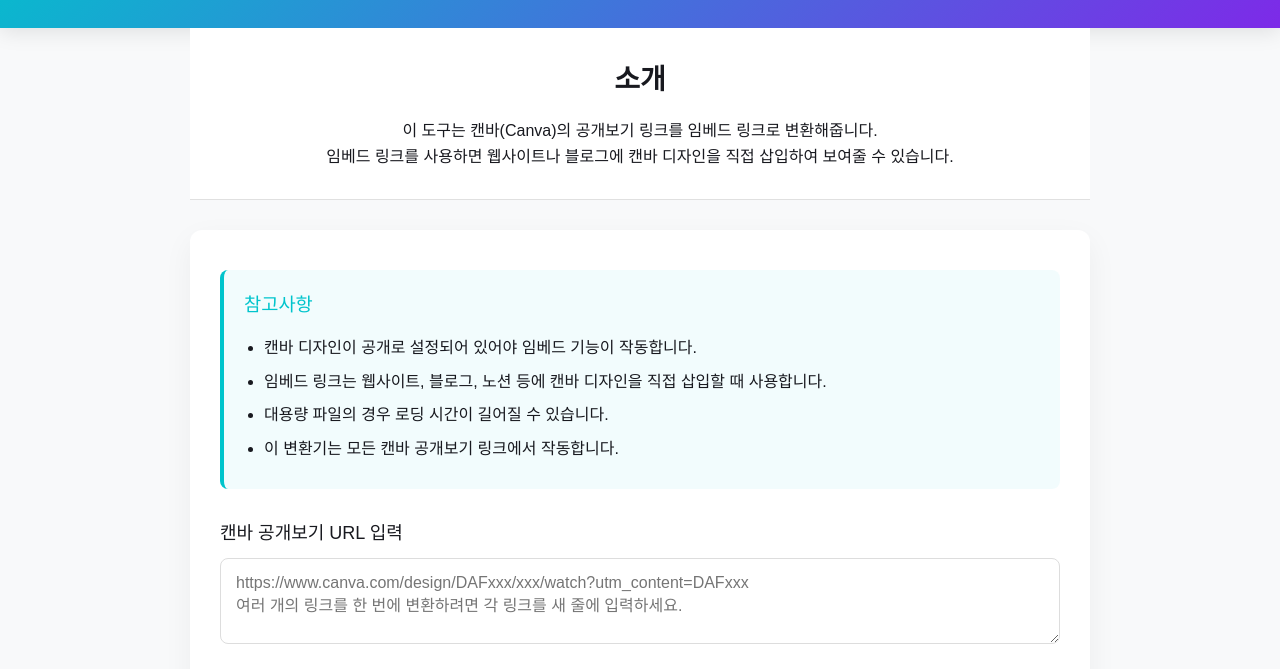
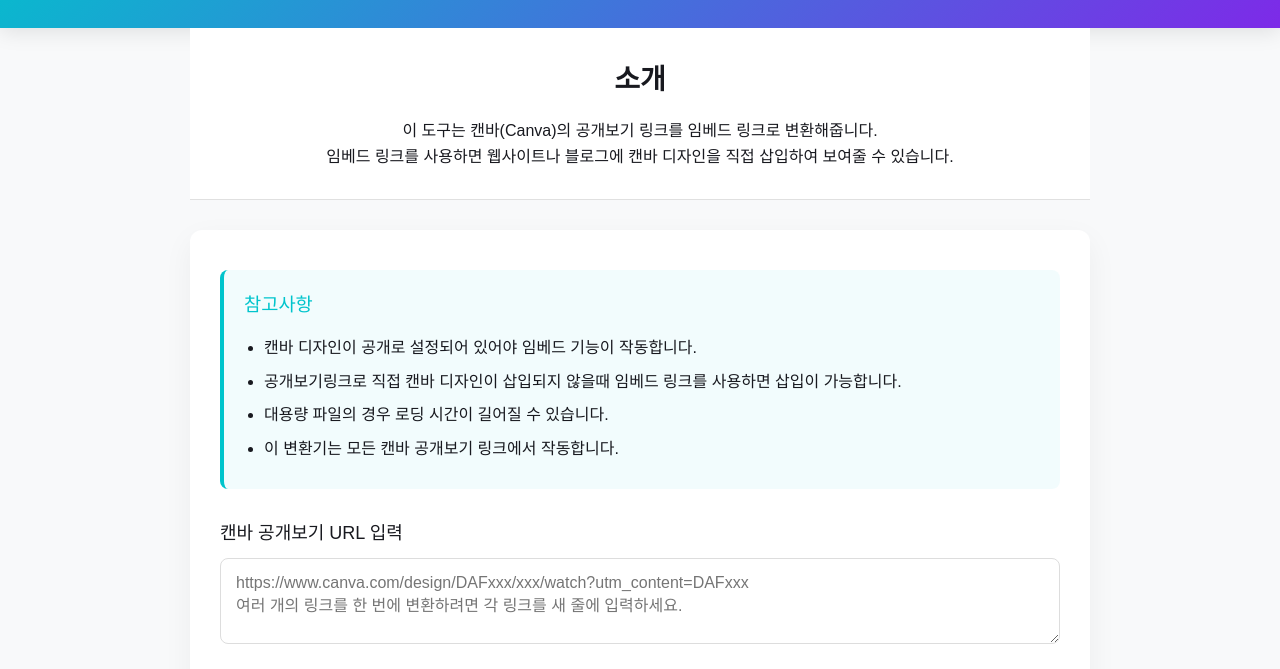
Before and after one commit to Myunghee-Yoon/Canbed, a plain HTML site: page index.html in a window 1280 px wide. Shown: the part 119-788 px from the top of the page. Drawn offline with Linux system fonts and the light colour scheme; a web font is replaced by a local one.

Commit message:
Update index.html

```diff
--- a/index.html
+++ b/index.html
@@ -339,7 +339,7 @@
             <h3>참고사항</h3>
             <ul>
                 <li>캔바 디자인이 공개로 설정되어 있어야 임베드 기능이 작동합니다.</li>
-                <li>임베드 링크는 웹사이트, 블로그, 노션 등에 캔바 디자인을 직접 삽입할 때 사용합니다.</li>
+                <li>공개보기링크로 직접 캔바 디자인이 삽입되지 않을때 임베드 링크를 사용하면 삽입이 가능합니다.</li>
                 <li>대용량 파일의 경우 로딩 시간이 길어질 수 있습니다.</li>
                 <li>이 변환기는 모든 캔바 공개보기 링크에서 작동합니다.</li>
             </ul>
```
